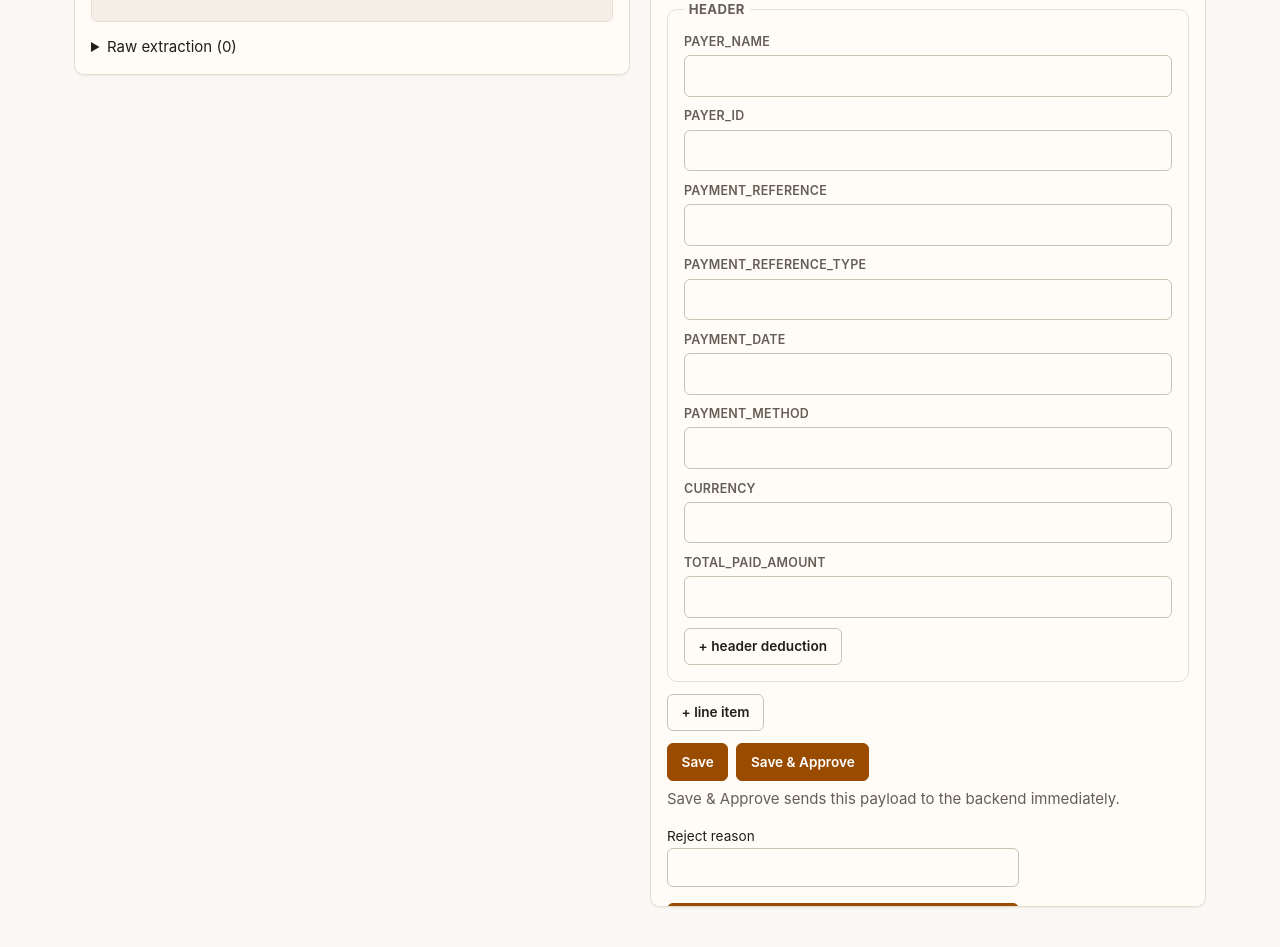
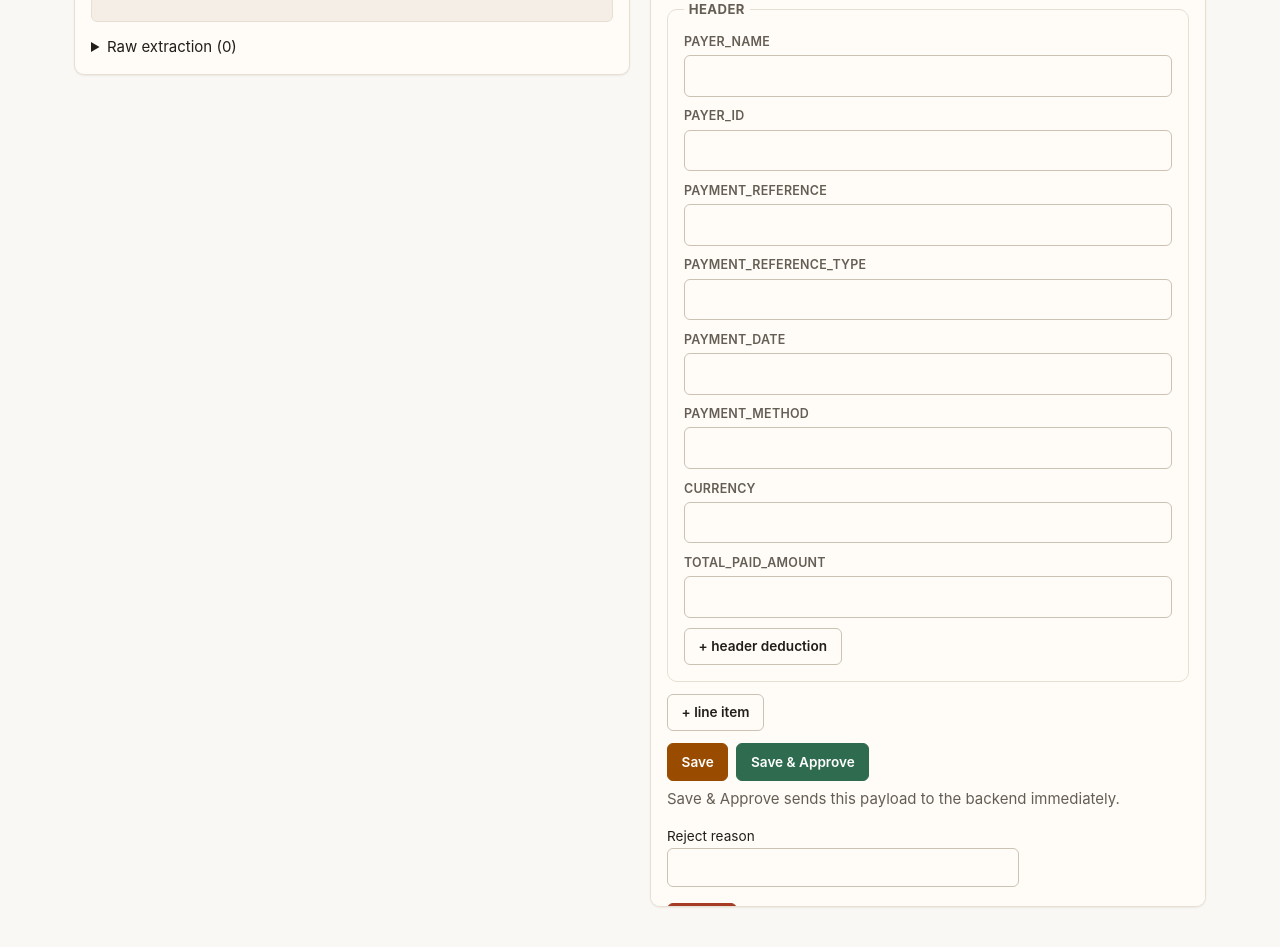
Before and after one commit to tare1008/AR_Automation-Agent, a FastAPI app: template ar_pipeline/review/templates/detail.html in a window 1280 px wide. Shown: the part 250-1197 px from the top of the page. Run offline with FastAPI, Linux system fonts and the light colour scheme; the template is opened without the code that fills it, so the values that code supplies are empty; parts of the project's set-up code (start-up, migrations or seed data) failed here and were passed over.

Commit message:
fix(review): let button classes override the submit default
button[type="submit"] outranked .btn-approve, .btn-danger, .btn-quiet and
.linkbtn, so Approve, Reject and Log out all rendered as brand buttons.
Also stop stacked forms stretching Reject to full width.

Co-Authored-By: Claude Opus 5.5 <noreply@anthropic.com>
Claude-Session: https://claude.ai/code/session_019kemEWGcyiQjJM9v2QCNzv

```diff
--- a/ar_pipeline/review/static/review.css
+++ b/ar_pipeline/review/static/review.css
@@ -152,10 +152,12 @@ button:hover, .btn:hover { background: var(--surface-muted); }
 button:focus-visible, .btn:focus-visible, a:focus-visible, input:focus-visible, select:focus-visible {
   outline: 2px solid var(--focus); outline-offset: 2px;
 }
-button[type="submit"], .btn-primary {
+/* :where() keeps the submit default at element specificity, so any class
+   below (.btn-approve, .btn-danger, .btn-quiet, .linkbtn) still wins. */
+button:where([type="submit"]), .btn-primary {
   background: var(--brand-fill); border-color: var(--brand-fill); color: #fff;
 }
-button[type="submit"]:hover, .btn-primary:hover {
+button:where([type="submit"]):hover, .btn-primary:hover {
   background: var(--brand-fill-hover); border-color: var(--brand-fill-hover);
 }
 /* Ships data to the backend — kept visually distinct from a routine Save. */
@@ -183,6 +185,7 @@ button[type="submit"]:hover, .btn-primary:hover {
 /* forms */
 form.inline { display: inline; }
 form.stack { display: grid; gap: 1rem; max-width: 22rem; }
+form.stack > button { justify-self: start; }
 .field { display: grid; gap: .3rem; }
 .field span { font-size: .78rem; font-weight: 600; color: var(--text-muted); text-transform: uppercase; letter-spacing: .03em; }
 input[type="text"], input[type="password"], select {
@@ -301,7 +304,7 @@ pre.raw { white-space: pre-wrap; font: .8rem/1.5 var(--font-mono); background: v
 .auth-card h1 { margin-bottom: .3rem; }
 .auth-card p.lede { margin-bottom: 1.4rem; font-size: .88rem; }
 .auth-card form.stack { max-width: none; margin-bottom: 0; }
-.auth-card button[type="submit"] { padding: .6rem; font-size: .9rem; }
+.auth-card button[type="submit"] { padding: .6rem; font-size: .9rem; justify-self: stretch; }
 .auth-card .error { margin-bottom: 1rem; }
 
 /* info dialog */
```
